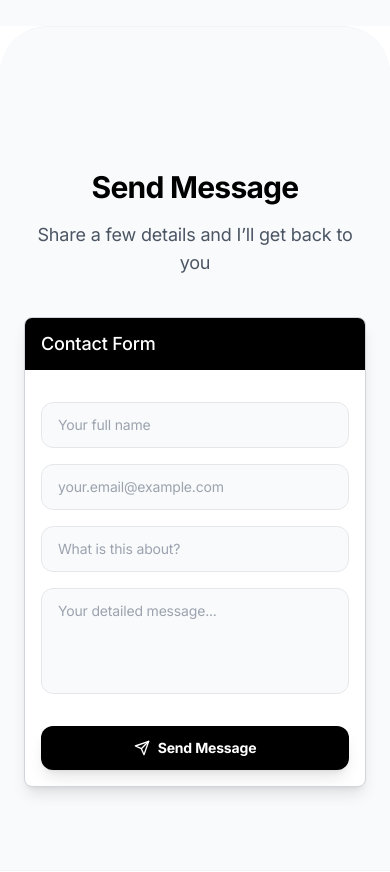
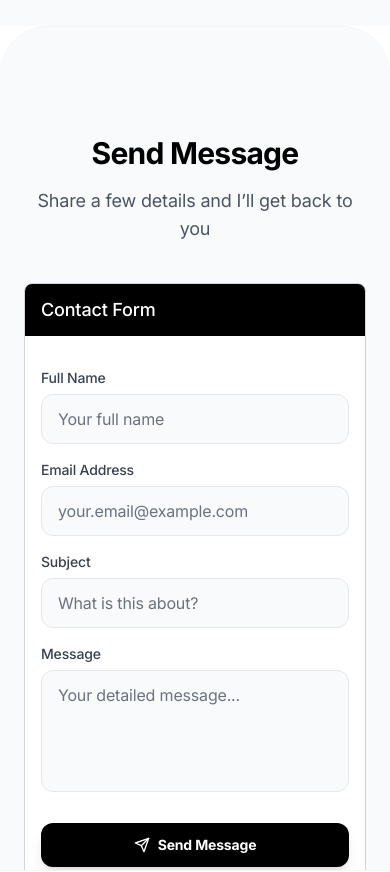
Before and after one commit to MNSBaanu/MyPortfolio, a React (Vite) app: page / in a window 390 px wide. Shown: the part 6220-7092 px from the top of the page. Built offline with nearby package versions, Linux system fonts and the light colour scheme.

Commit message:
Contact form: add visible labels, 16px mobile inputs, and dark-mode spinner

```diff
--- a/src/components/ContactForm.tsx
+++ b/src/components/ContactForm.tsx
@@ -113,12 +113,12 @@ export default function ContactForm() {
         <div
             className="box-border px-6 sm:px-8 bg-gray-50 dark:bg-neutral-900 relative z-10 rounded-t-[3rem] sm:rounded-t-[4rem] border-t border-gray-100 dark:border-neutral-800"
             style={{
-                height: '100vh',
+                height: '100svh',
                 paddingTop: 'calc(var(--header-height, 0px) + 2rem)',
             }}
         >
-            <div className="h-full max-w-7xl mx-auto flex flex-col justify-center pb-12 sm:pb-20">
-                <div className="flex flex-col items-center">
+            <div className="h-full max-w-7xl mx-auto flex flex-col overflow-y-auto">
+                <div className="flex flex-col items-center my-auto pb-12 sm:pb-20">
                     <motion.div
                         initial={{ opacity: 0, y: 20 }}
                         whileInView={{ opacity: 1, y: 0 }}
@@ -154,55 +154,63 @@ export default function ContactForm() {
                                     />
                                 </div>
                                 <div className="grid grid-cols-1 gap-4">
+                                    <div>
+                                        <label htmlFor="name" className="block mb-1.5 text-sm font-medium text-gray-700 dark:text-gray-300">Full Name</label>
                                         <input
                                             type="text"
                                             id="name"
                                             name="name"
-                                        aria-label="Full Name"
                                             value={formData.name}
                                             onChange={handleChange}
                                             required
                                             maxLength={100}
-                                        className="w-full px-4 py-3 border border-gray-200 dark:border-neutral-800 rounded-xl text-sm text-gray-900 dark:text-gray-100 placeholder-gray-400 dark:placeholder-gray-500 bg-gray-50 dark:bg-black focus:ring-2 focus:ring-black dark:focus:ring-white focus:border-transparent outline-none transition-all duration-300"
+                                            className="w-full px-4 py-3 border border-gray-200 dark:border-neutral-800 rounded-xl text-base sm:text-sm text-gray-900 dark:text-gray-100 placeholder-gray-500 dark:placeholder-gray-400 bg-gray-50 dark:bg-black focus:ring-2 focus:ring-black dark:focus:ring-white focus:border-transparent outline-none transition-all duration-300"
                                             placeholder="Your full name"
                                         />
+                                    </div>
+                                    <div>
+                                        <label htmlFor="email" className="block mb-1.5 text-sm font-medium text-gray-700 dark:text-gray-300">Email Address</label>
                                         <input
                                             type="email"
                                             id="email"
                                             name="email"
-                                        aria-label="Email Address"
                                             value={formData.email}
                                             onChange={handleChange}
                                             required
                                             maxLength={100}
-                                        className="w-full px-4 py-3 border border-gray-200 dark:border-neutral-800 rounded-xl text-sm text-gray-900 dark:text-gray-100 placeholder-gray-400 dark:placeholder-gray-500 bg-gray-50 dark:bg-black focus:ring-2 focus:ring-black dark:focus:ring-white focus:border-transparent outline-none transition-all duration-300"
+                                            className="w-full px-4 py-3 border border-gray-200 dark:border-neutral-800 rounded-xl text-base sm:text-sm text-gray-900 dark:text-gray-100 placeholder-gray-500 dark:placeholder-gray-400 bg-gray-50 dark:bg-black focus:ring-2 focus:ring-black dark:focus:ring-white focus:border-transparent outline-none transition-all duration-300"
                                             placeholder="your.email@example.com"
                                         />
                                     </div>
+                                </div>
+                                <div>
+                                    <label htmlFor="subject" className="block mb-1.5 text-sm font-medium text-gray-700 dark:text-gray-300">Subject</label>
                                     <input
                                         type="text"
                                         id="subject"
                                         name="subject"
-                                    aria-label="Subject"
                                         value={formData.subject}
                                         onChange={handleChange}
                                         required
                                         maxLength={200}
-                                    className="w-full px-4 py-3 border border-gray-200 dark:border-neutral-800 rounded-xl text-sm text-gray-900 dark:text-gray-100 placeholder-gray-400 dark:placeholder-gray-500 bg-gray-50 dark:bg-black focus:ring-2 focus:ring-black dark:focus:ring-white focus:border-transparent outline-none transition-all duration-300"
+                                        className="w-full px-4 py-3 border border-gray-200 dark:border-neutral-800 rounded-xl text-base sm:text-sm text-gray-900 dark:text-gray-100 placeholder-gray-500 dark:placeholder-gray-400 bg-gray-50 dark:bg-black focus:ring-2 focus:ring-black dark:focus:ring-white focus:border-transparent outline-none transition-all duration-300"
                                         placeholder="What is this about?"
                                     />
+                                </div>
+                                <div>
+                                    <label htmlFor="message" className="block mb-1.5 text-sm font-medium text-gray-700 dark:text-gray-300">Message</label>
                                     <textarea
                                         id="message"
                                         name="message"
-                                    aria-label="Message"
                                         value={formData.message}
                                         onChange={handleChange}
                                         required
                                         maxLength={2000}
                                         rows={4}
-                                    className="w-full px-4 py-3 border border-gray-200 dark:border-neutral-800 rounded-xl text-sm text-gray-900 dark:text-gray-100 placeholder-gray-400 dark:placeholder-gray-500 bg-gray-50 dark:bg-black focus:ring-2 focus:ring-black dark:focus:ring-white focus:border-transparent outline-none transition-all duration-300 resize-none"
+                                        className="w-full px-4 py-3 border border-gray-200 dark:border-neutral-800 rounded-xl text-base sm:text-sm text-gray-900 dark:text-gray-100 placeholder-gray-500 dark:placeholder-gray-400 bg-gray-50 dark:bg-black focus:ring-2 focus:ring-black dark:focus:ring-white focus:border-transparent outline-none transition-all duration-300 resize-none"
                                         placeholder="Your detailed message..."
                                     />
+                                </div>
 
                                 <div className="flex items-center justify-between pt-2">
                                     <div className="hidden sm:block text-xs text-gray-500 dark:text-gray-400">
@@ -217,7 +225,7 @@ export default function ContactForm() {
                                     >
                                         {isSubmitting ? (
                                             <>
-                                                <div className="w-4 h-4 border-2 border-white/30 border-t-white rounded-full animate-spin" />
+                                                <div className="w-4 h-4 border-2 border-white/30 border-t-white dark:border-black/30 dark:border-t-black rounded-full animate-spin" aria-hidden="true" />
                                                 Sending...
                                             </>
                                         ) : (
```
Lines whose indentation alone changed are shown as unchanged.
